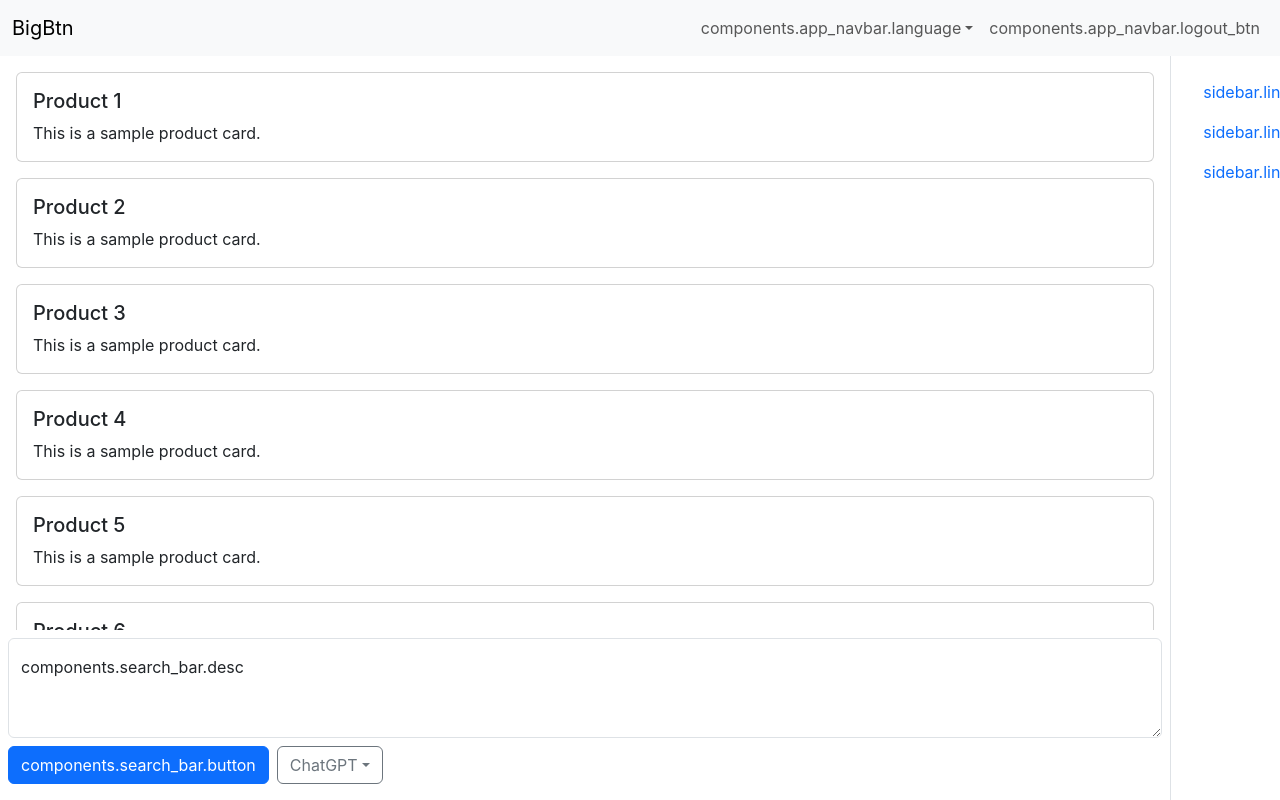
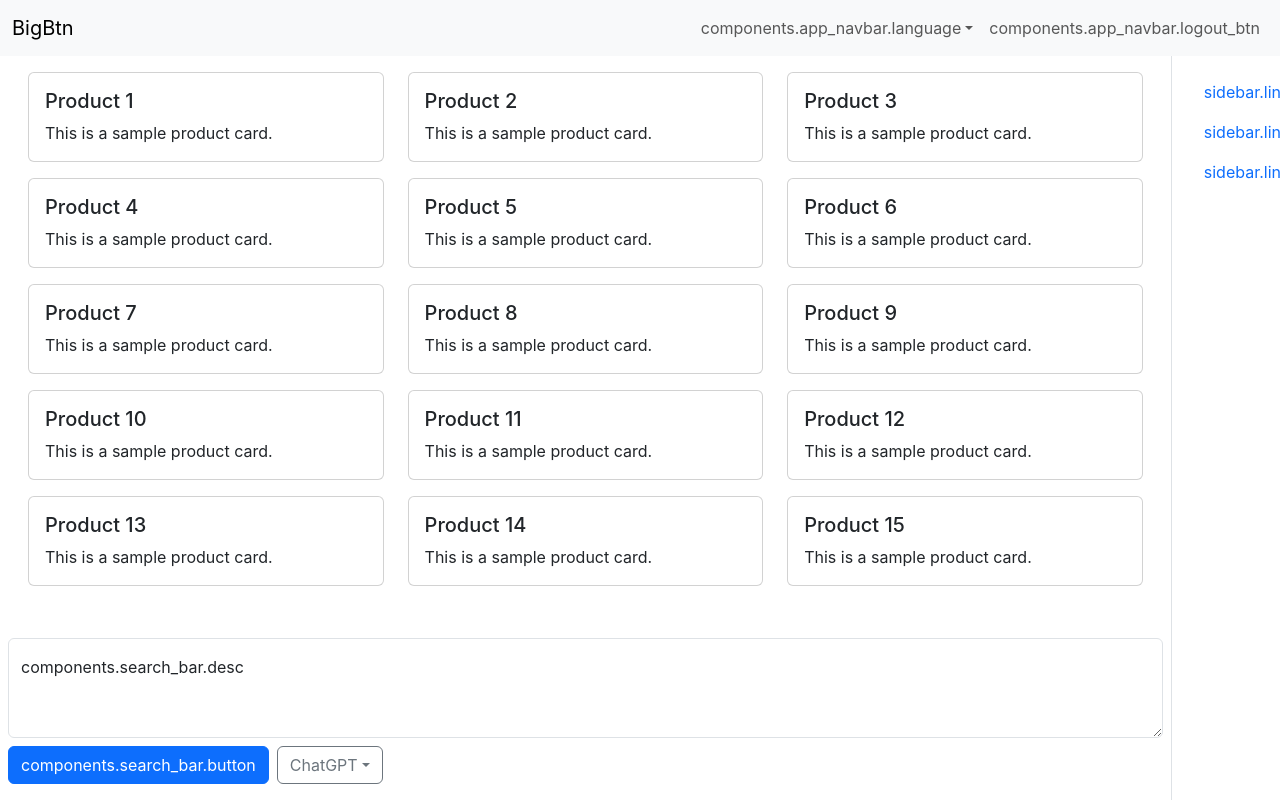
Before and after one commit to dmitrdv123/bigbtn-poc, a React (Vite) app in the folder apps/frontend/: page /chat/1 in a window 1280 px wide. Built offline with nearby package versions, Linux system fonts and the light colour scheme; what i18next-chained-backend, i18next-localstorage-backend would draw is missing.

Commit message:
Fix chat layout pushing sidebar off screen

```diff
--- a/apps/frontend/src/pages/Chat/index.tsx
+++ b/apps/frontend/src/pages/Chat/index.tsx
@@ -42,20 +42,22 @@ const Chat: React.FC = () => {
       </Button>
 
       <div className="flex-grow-1 d-flex overflow-hidden">
-        <div className="flex-grow-1 d-flex flex-column">
+        <div className="flex-grow-1 d-flex flex-column" style={{ minWidth: 0 }}>
           <div className="flex-grow-1 overflow-auto p-3">
-            <div className="row">
-              {Array.from({ length: 15 }).map((_, index) => (
-                <div className=" mb-3" key={index}>
-                  <div className="card">
-                    <div className="card-body">
-                      <h5 className="card-title">Product {index + 1}</h5>
-                      <p className="card-text">This is a sample product card.</p>
-                    </div>
-                  </div>
-                </div>
-              ))}
-            </div>
+            <Container fluid>
+              <Row>
+                {Array.from({ length: 15 }).map((_, index) => (
+                  <Col xs={12} md={6} xl={4} className="mb-3" key={index}>
+                    <Card>
+                      <Card.Body>
+                        <Card.Title>Product {index + 1}</Card.Title>
+                        <Card.Text>This is a sample product card.</Card.Text>
+                      </Card.Body>
+                    </Card>
+                  </Col>
+                ))}
+              </Row>
+            </Container>
           </div>
 
           <div className="mt-auto p-2">
```
